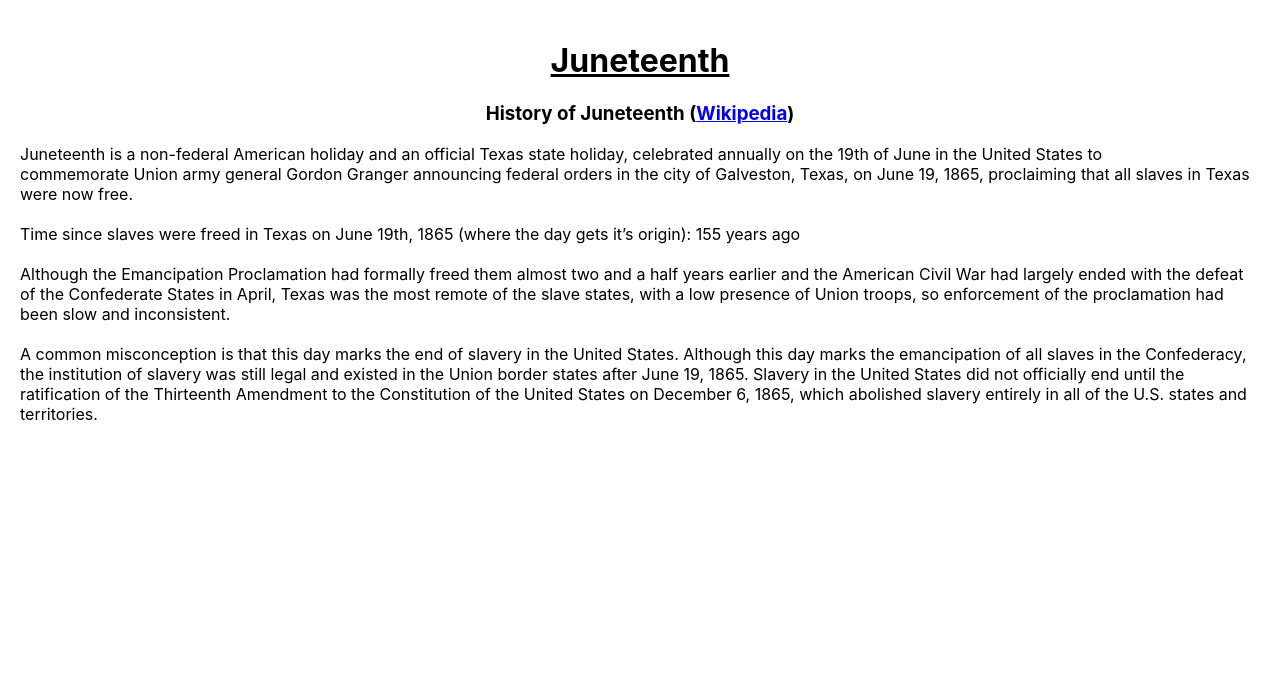
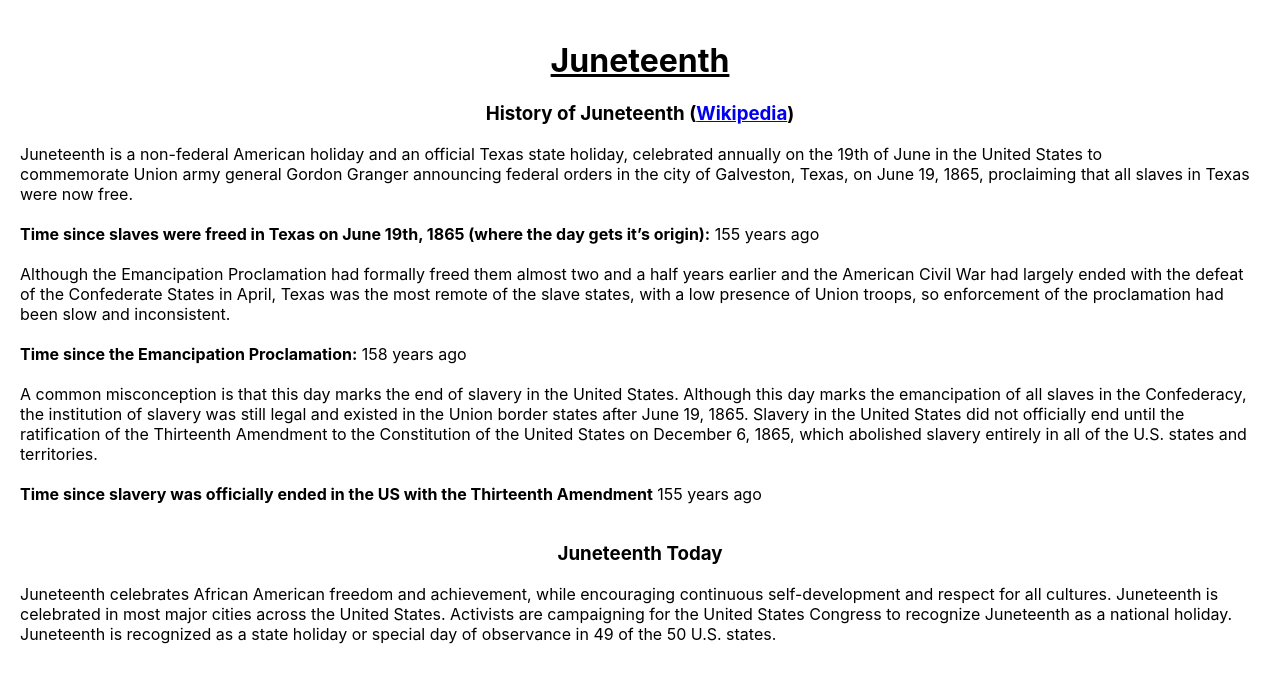
Before and after one commit to tylerthomasallen/juneteenth, a React (Create React App) app: page / in a window 1280 px wide. Shown: the top 682 px of the page. Built offline with nearby package versions, Linux system fonts and the light colour scheme.

Commit message:
add today

```diff
--- a/src/pages/Home.js
+++ b/src/pages/Home.js
@@ -23,7 +23,11 @@ const Home = () => {
       <br />
 
       <div>
-        <span>Time since slaves were freed in Texas on June 19th, 1865 (where the day gets it’s origin):</span> <TimeAgo date={new Date("1865/6/19")} />
+        <span style={{ fontWeight: "bold" }}>
+          Time since slaves were freed in Texas on June 19th, 1865 (where the
+          day gets it’s origin):
+        </span>{" "}
+        <TimeAgo date={new Date("1865/6/19")} />
       </div>
 
       <br />
@@ -42,6 +46,15 @@ const Home = () => {
       <br />
 
       <div>
+        <span style={{ fontWeight: "bold" }}>
+          Time since the Emancipation Proclamation:
+        </span>{" "}
+        <TimeAgo date={new Date("1863/1/1")} />
+      </div>
+
+      <br />
+
+      <div>
         <span>
           A common misconception is that this day marks the end of slavery in
           the United States. Although this day marks the emancipation of all
@@ -53,6 +66,31 @@ const Home = () => {
           states and territories.
         </span>
       </div>
+
+      <br />
+
+      <div>
+        <span style={{ fontWeight: "bold" }}>
+          Time since slavery was officially ended in the US with the Thirteenth
+          Amendment
+        </span>{" "}
+        <TimeAgo date={Date.parse("1865/12/6")} />
+      </div>
+
+      <br />
+
+      <h3>Juneteenth Today</h3>
+      <div>
+        <span>
+          Juneteenth celebrates African American freedom and achievement, while
+          encouraging continuous self-development and respect for all cultures.
+          Juneteenth is celebrated in most major cities across the United
+          States. Activists are campaigning for the United States Congress to
+          recognize Juneteenth as a national holiday. Juneteenth is recognized
+          as a state holiday or special day of observance in 49 of the 50 U.S.
+          states.
+        </span>
+      </div>
     </div>
   );
 
```
